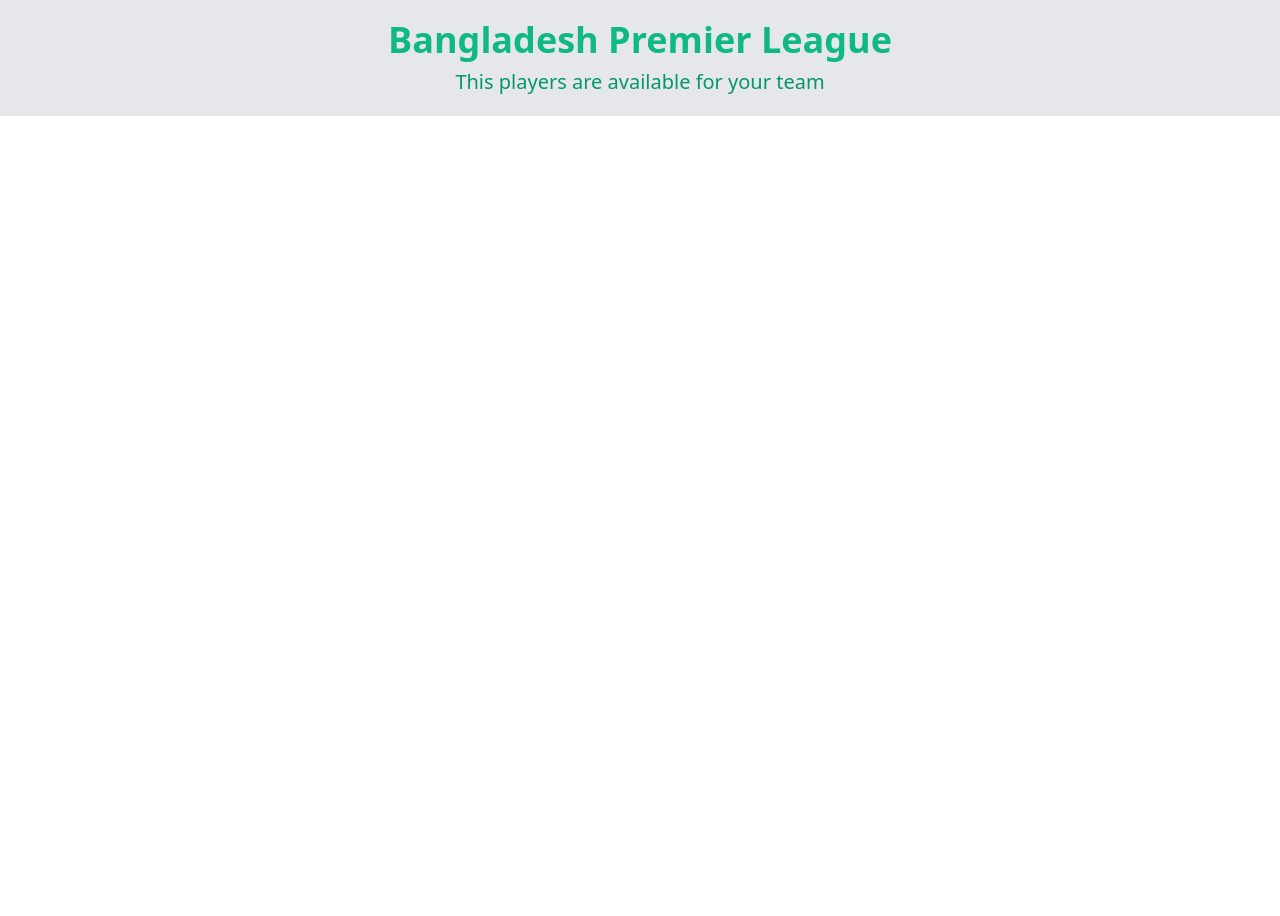
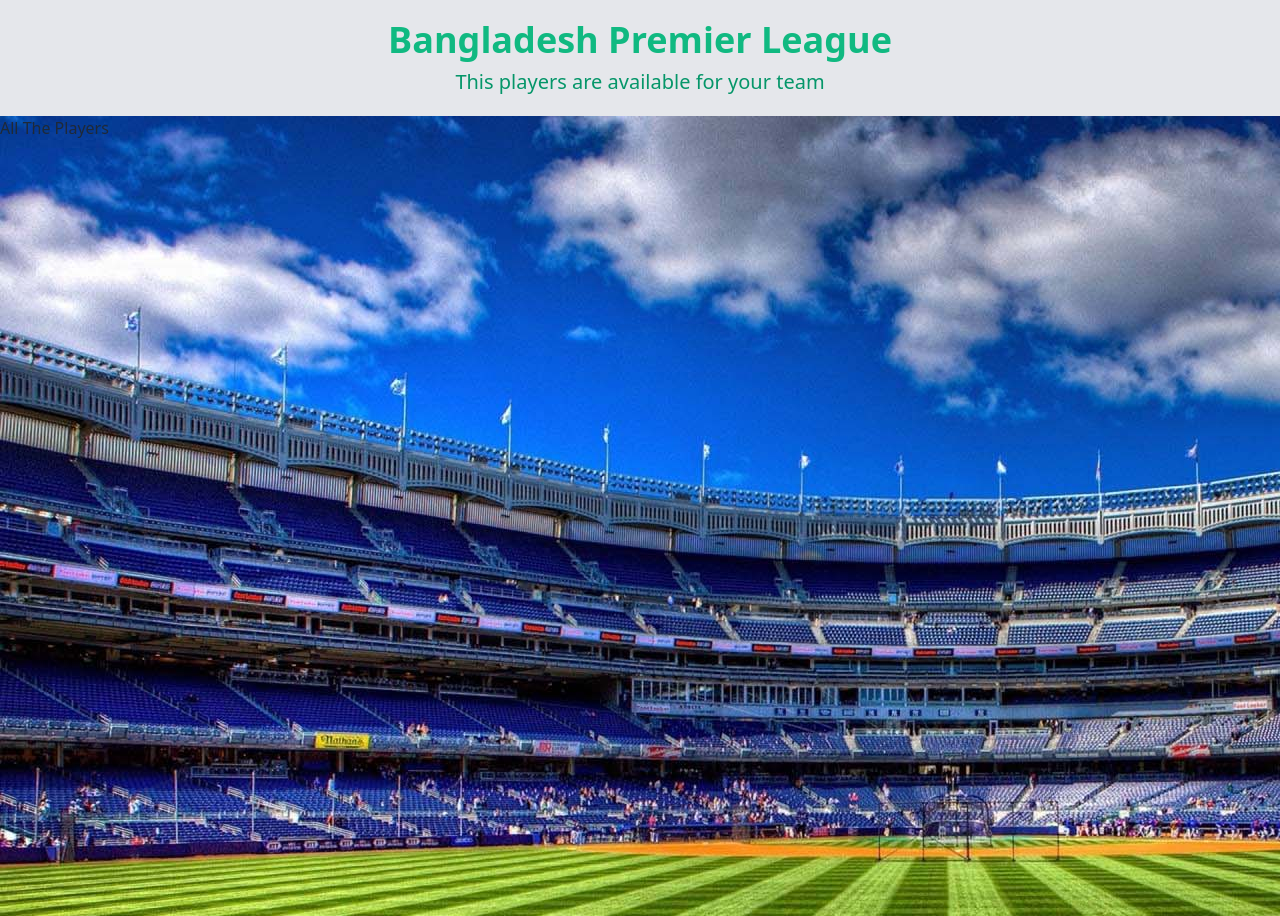
Before and after one commit to webgurusam/bpl-cricket-team, a React (Vite) app: page / in a window 1280 px wide. Before the commit the page ends 800 px from the top, so only its background shows below. Built offline with nearby package versions, Linux system fonts and the light colour scheme.

Commit message:
added background image in the bpl players component

```diff
--- a/src/App.jsx
+++ b/src/App.jsx
@@ -1,11 +1,13 @@
 import './App.css'
 import BPL from './components/BPL/BPL'
+import BPL_Players from './components/BPL_Players/BPL_Players'
 
 function App() {
 
   return (
     <>
       <BPL></BPL>
+      <BPL_Players></BPL_Players>
     </>
   )
 }
--- /dev/null
+++ b/src/components/BPL_Players/BPL_Players.css
@@ -0,0 +1,4 @@
+.bpl-players-container{
+    background-image: url("../../assets/images/studium.jpg");
+    height: 100vh;
+}
--- /dev/null
+++ b/src/components/BPL_Players/BPL_Players.jsx
@@ -0,0 +1,12 @@
+import React from 'react';
+import "./BPL_Players.css";
+
+const BPL_Players = () => {
+    return (
+        <div className='bpl-players-container'>
+            <h1>All The Players</h1>
+        </div>
+    );
+};
+
+export default BPL_Players;
```
Also changed, not shown: src/assets/images/studium.jpg (added).
